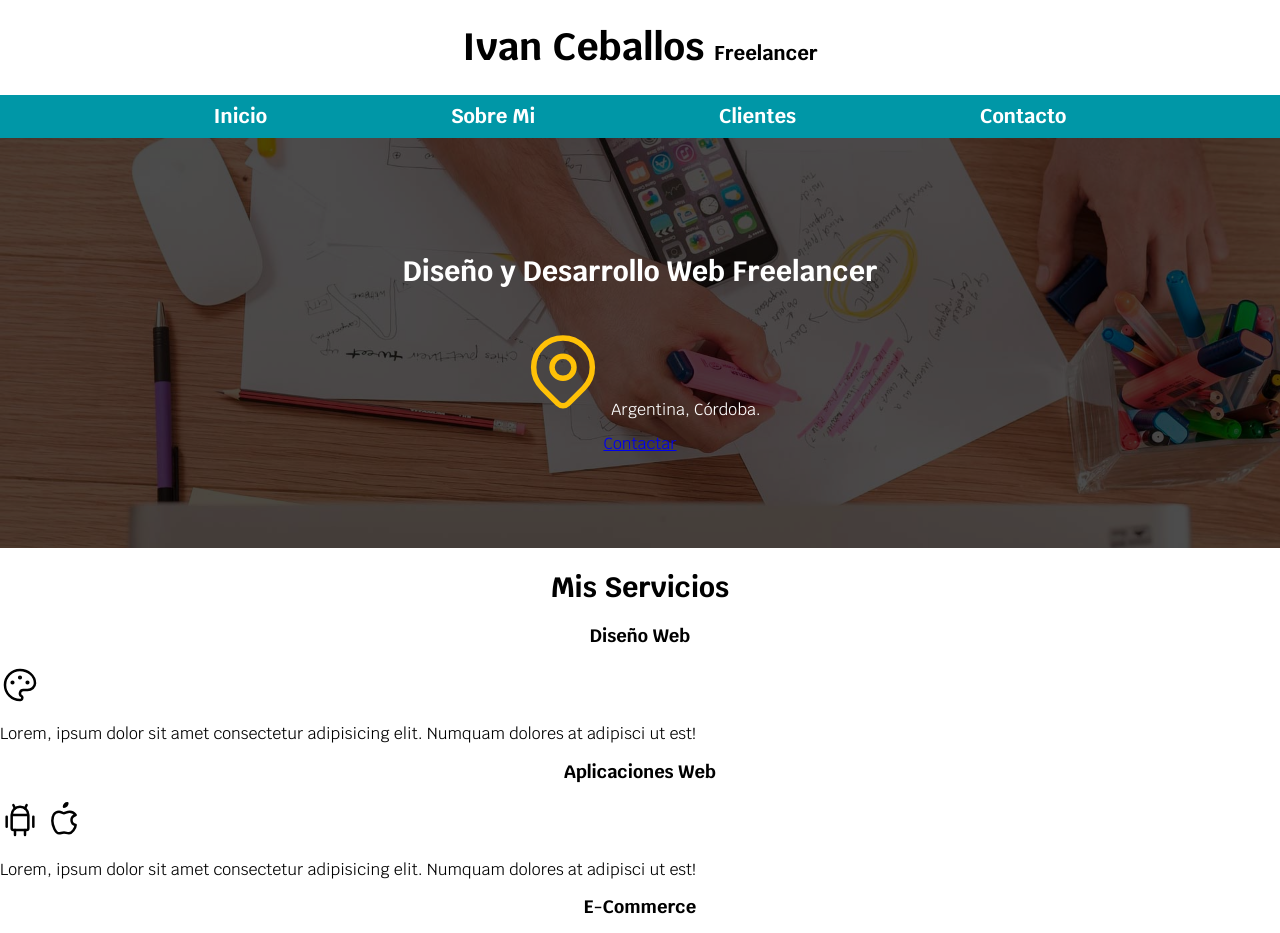
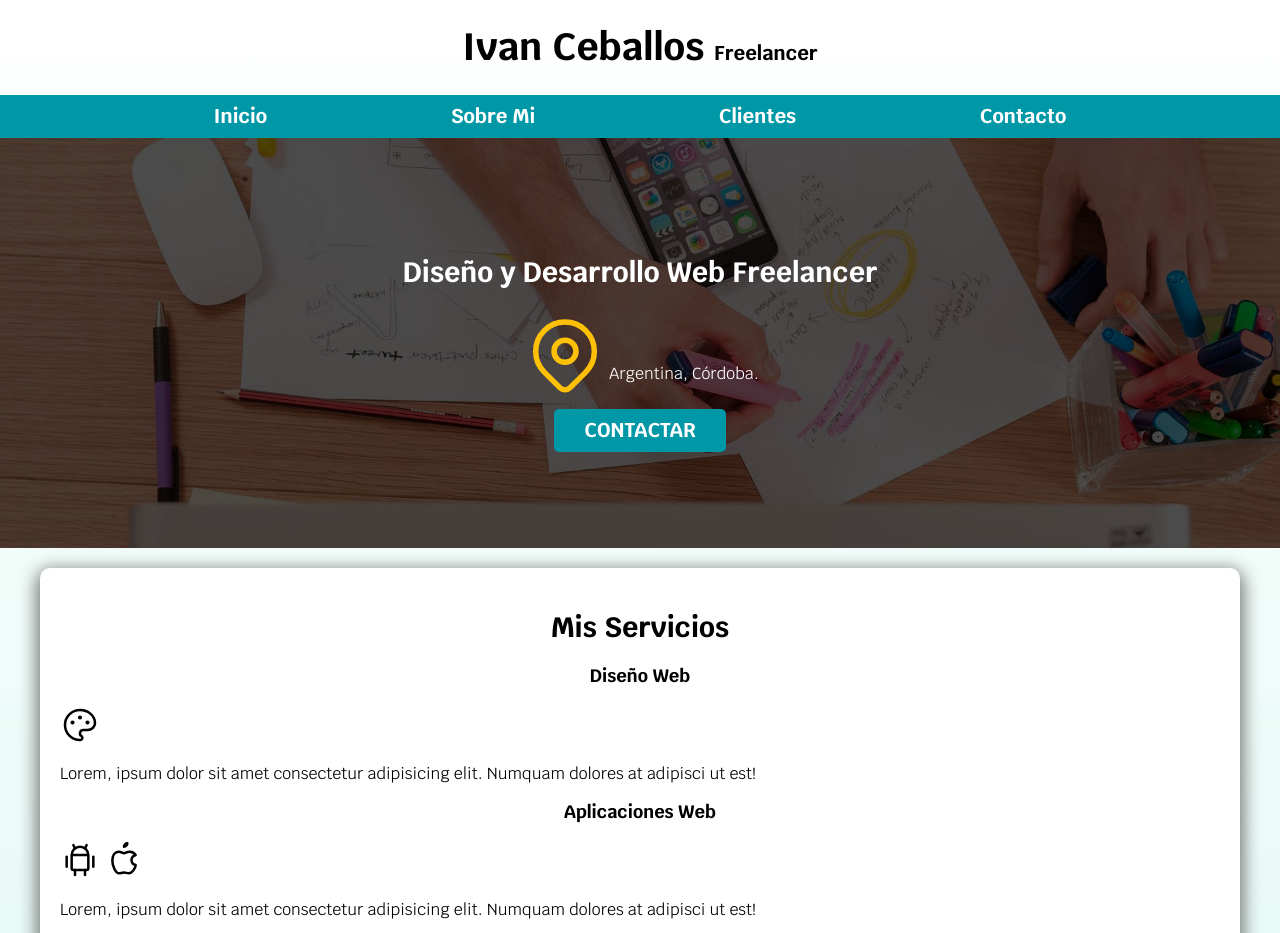
Before and after one commit to ivaneeceballos/E-commerce, a plain HTML site: page index.html in a window 1280 px wide. Shown: the top 933 px of the page. Drawn offline with Linux system fonts and the light colour scheme.

Commit message:
E-commerce1

```diff
--- a/css/style.css
+++ b/css/style.css
@@ -6,25 +6,69 @@
     --primario: #FFC107;
     --secundario: #0097A7;
     --gris: #757575;
+    --grisClaro: #DEF9F3;
 }
 
+/* globales */
 html {
     font-size: 62.5%;
     box-sizing: border-box;
+    /*hack para box model */
 }
 
 *,
+/*hack para box model */
 *:before,
+/*hack para box model */
 *:after {
+    /*hack para box model */
     box-sizing: inherit;
+    /*hack para box model */
 }
 
 body {
     font-size: 16px;
     /* 1rem = 10px */
     font-family: 'Krub', sans-serif;
+    background-image: linear-gradient(to top, var(--grisClaro) 0%, var(--blanco) 100%);
 }
 
+/* nav */
+.contenedor {
+    max-width: 120rem;
+    margin: 0 auto;
+}
+
+.sombra {
+    -webkit-box-shadow: 0px 5px 18px 3px rgba(112, 112, 112, 1);
+    -moz-box-shadow: 0px 5px 18px 3px rgba(112, 112, 112, 1);
+    box-shadow: 0px 5px 18px 3px rgba(112, 112, 112, 1);
+    background-color: var(--blanco);
+    padding: 2rem;
+    border-radius: 1rem;
+}
+
+.boton {
+    background-color: var(--secundario);
+    color: var(--blanco);
+    padding: 1rem 3rem;
+    margin-top: 1rem;
+    font-size: 2rem;
+    text-decoration: none;
+    text-transform: uppercase;
+    font-weight: bold;
+    border-radius: .5rem;
+    width: 90%;
+    text-align: center;
+}
+
+@media (min-width: 768px) {
+    .boton {
+        width: auto;
+    }
+}
+
+/* fuentes */
 h1 {
     font-size: 3.8rem;
 }
@@ -44,17 +88,12 @@ h3 {
     /* text-transform: uppercase; */
 }
 
-/* span */
+/* titulo y span */
 .titulo span {
     font-size: 2rem;
 }
 
-/* nav */
-.contenedor {
-    max-width: 120rem;
-    margin: 0 auto;
-}
-
+/* navegacion principal */
 .nav-bg {
     background-color: var(--secundario);
 }
@@ -80,13 +119,14 @@ h3 {
     color: var(--oscuro);
 }
 
-/* main */
+/* hero */
 .hero {
     background-image: url(../img/hero.jpg);
     background-repeat: no-repeat;
     background-size: cover;
     height: 410px;
     position: relative;
+    margin-bottom: 2rem;
 }
 
 .contenido-hero {
@@ -105,6 +145,10 @@ h3 {
     color: var(--blanco);
 }
 
+.ubicacion {
+    display: flex;
+    align-items: flex-end;
+}
 
 /* fin main */
 
--- a/index.html
+++ b/index.html
@@ -38,7 +38,8 @@
 
             <h2>Diseño y Desarrollo Web Freelancer</h2>
 
-            <p>
+            <div class="ubicacion">
+
                 <svg xmlns="http://www.w3.org/2000/svg" class="icon icon-tabler icon-tabler-map-pin" width="88"
                     height="88" viewBox="0 0 24 24" stroke-width="1.5" stroke="#FFC107" fill="none"
                     stroke-linecap="round" stroke-linejoin="round">
@@ -46,16 +47,18 @@
                     <circle cx="12" cy="11" r="3" />
                     <path d="M17.657 16.657l-4.243 4.243a2 2 0 0 1 -2.827 0l-4.244 -4.243a8 8 0 1 1 11.314 0z" />
                 </svg>
-                Argentina, Córdoba.
-            </p>
+                <p>Argentina, Córdoba.</p>
 
-            <a href="#">Contactar</a>
+            </div><!-- ubicacion -->
 
-        </div>
+
+            <a class="boton" href="#">Contactar</a>
+
+        </div> <!-- .contenido-hero -->
 
     </section>
 
-    <main>
+    <main class="contenedor sombra">
 
         <h2>Mis Servicios</h2>
         <section>
```
